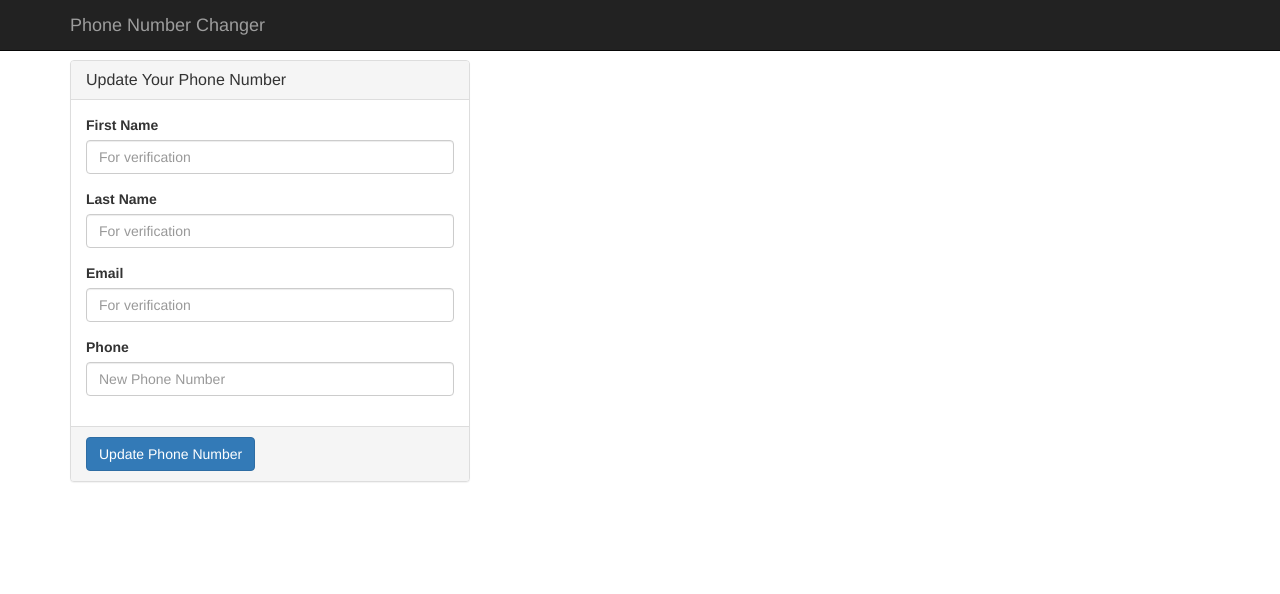
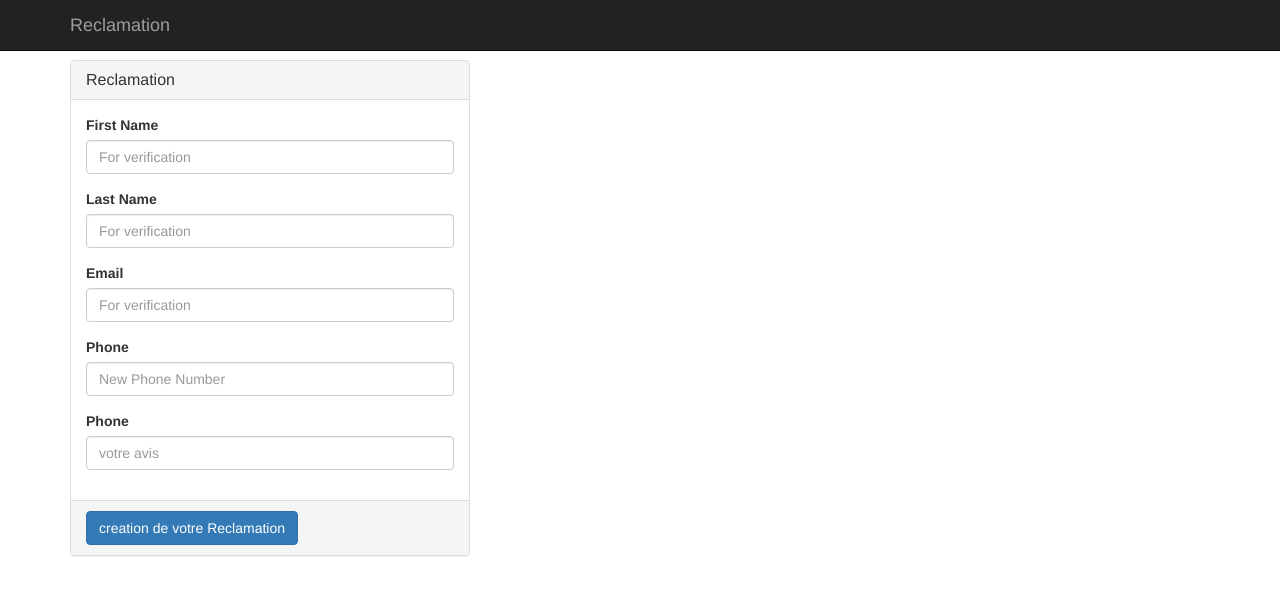
Before and after one commit to Marwen1996/marwen, a website: page public/index.html in a window 1280 px wide. Drawn offline with nearby package versions, Linux system fonts and the light colour scheme.

Commit message:
Add files via upload

```diff
--- a/public/index.html
+++ b/public/index.html
@@ -4,7 +4,7 @@
     <meta charset="utf-8">
     <meta http-equiv="X-UA-Compatible" content="IE=edge">
     <meta name="viewport" content="width=device-width, initial-scale=1">
-    <title>Phone Changer</title>
+    <title>Reclamation</title>
     <link rel="stylesheet" href="//maxcdn.bootstrapcdn.com/bootstrap/3.3.5/css/bootstrap.min.css">
     <script src="//code.jquery.com/jquery-1.11.3.min.js"></script>
     <style>
@@ -27,8 +27,9 @@
                 var lastName = $("#lastName").val();
                 var email = $("#email").val();
                 var phone = $("#phone").val();
+                var description = $("#description").val();
 
-                if (firstName.length == 0 || lastName.length == 0 || email.length == 0 || phone.length == 0) {
+                if (firstName.length == 0 || lastName.length == 0 || email.length == 0 || phone.length == 0 || description.length == 0) {
                     errorMessage.text("All of the fields are required.");
                     error.show();
                 }
@@ -41,6 +42,7 @@
                             lastName: lastName,
                             email: email,
                             phone: phone
+                            description: description
                         }),
                         contentType: "application/json; charset=utf-8",
                         dataType: "json",
@@ -49,6 +51,7 @@
                             $("#lastName").val("");
                             $("#email").val("");
                             $("#phone").val("");
+                            $("#description").val("");
                             $("#messageMessage").text("Record updated!");
                             $("#message").show();
                         },
@@ -67,7 +70,7 @@
     <nav class="navbar navbar-inverse navbar-fixed-top">
         <div class="container">
             <div class="navbar-header">
-                <a class="navbar-brand" href="/">Phone Number Changer</a>
+                <a class="navbar-brand" href="/">Reclamation</a>
             </div>
         </div>
     </nav>
@@ -76,7 +79,7 @@
         <form id="phoneChangerForm" action="/update" method="post" style="width: 400px">
             <div class="panel panel-default">
                 <div class="panel-heading">
-                    <h3 class="panel-title">Update Your Phone Number</h3>
+                    <h3 class="panel-title">Reclamation</h3>
                 </div>
                 <div class="panel-body">
                     <div class="form-group">
@@ -95,6 +98,10 @@
                         <label for="phone">Phone</label>
                         <input type="tel" class="form-control" id="phone" placeholder="New Phone Number" required>
                     </div>
+                    <div class="form-group">
+                        <label for="description">Phone</label>
+                        <input type="text" class="form-control" id="description" placeholder="votre avis" required>
+                    </div>
                 </div>
                 <div class="panel-footer">
                     <div id="message" class="alert alert-info" role="alert" style="display: none;">
@@ -106,7 +113,7 @@
                         <span class="sr-only">Error:</span>
                         <span id="errorMessage"></span>
                     </div>
-                    <button type="submit" class="btn btn-primary">Update Phone Number</button>
+                    <button type="submit" class="btn btn-primary">creation de votre Reclamation</button>
                 </div>
             </div>
         </form>
```
